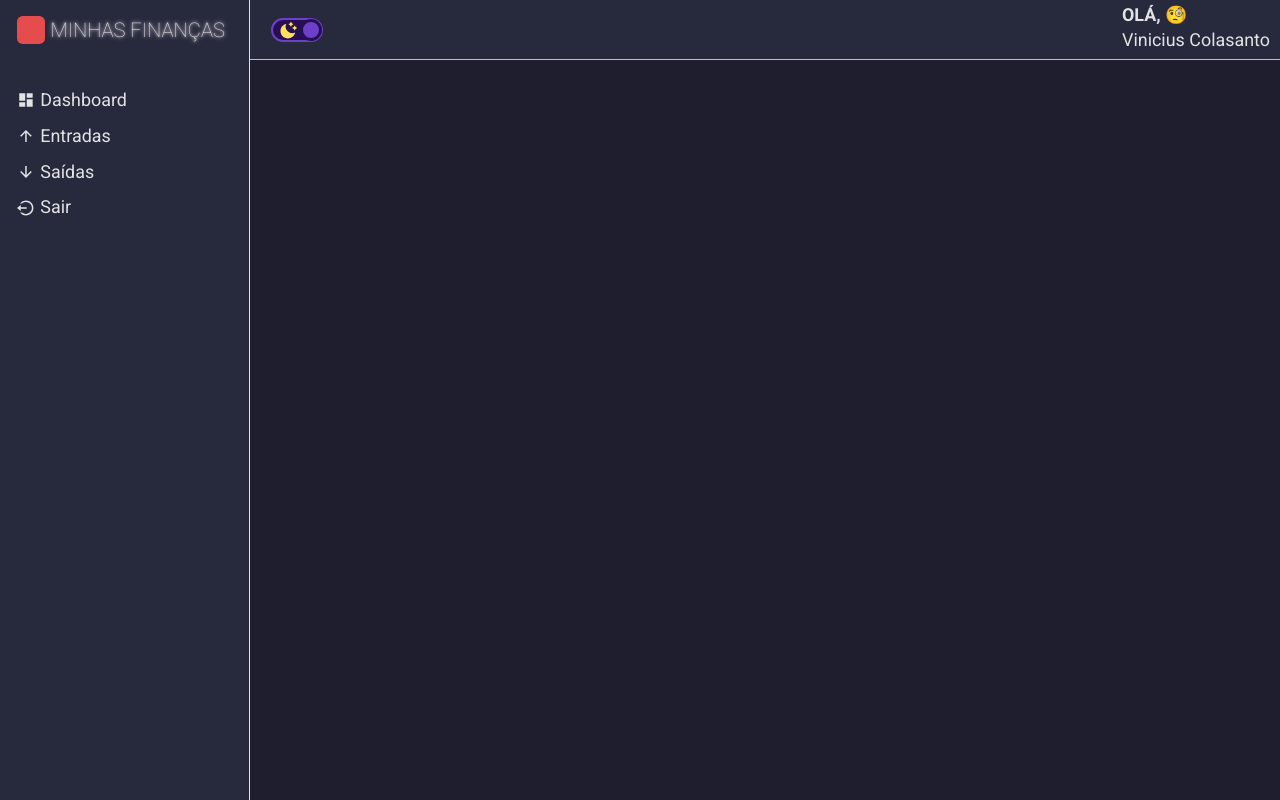
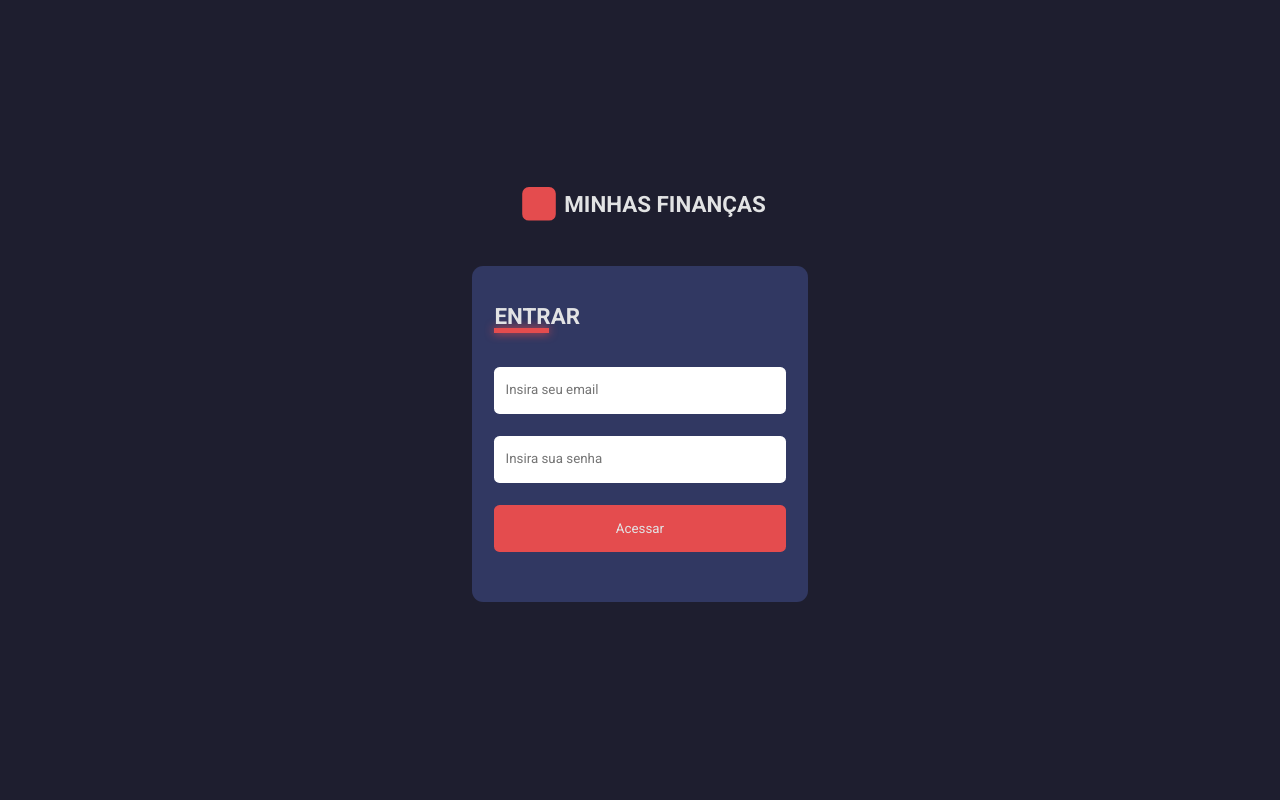
Before and after one commit to vscolasanto/my-financials, a React (Create React App) app: page / in a window 1280 px wide. Built offline with nearby package versions, Linux system fonts and the light colour scheme.

Commit message:
feat: create login page, input and button components

```diff
--- a/src/App.tsx
+++ b/src/App.tsx
@@ -4,7 +4,7 @@ import { ThemeProvider } from 'styled-components'
 
 import { useTheme } from 'hooks/theme'
 
-import Routes from 'routes/routes'
+import Routes from 'routes'
 
 const App: React.FC = () => {
   const { theme } = useTheme()
--- /dev/null
+++ b/src/components/shared/Button/index.tsx
@@ -0,0 +1,11 @@
+import React, { ButtonHTMLAttributes } from 'react'
+
+import * as S from './styles'
+
+type IButtonProps = ButtonHTMLAttributes<HTMLButtonElement>
+
+const Button: React.FC<IButtonProps> = ({ children, ...props }) => (
+  <S.Container {...props}>{children}</S.Container>
+)
+
+export default Button
--- /dev/null
+++ b/src/components/shared/Button/styles.ts
@@ -0,0 +1,16 @@
+import styled from 'styled-components'
+
+export const Container = styled.button`
+  width: 100%;
+  margin: 1rem 0;
+  padding: 1rem;
+  border: none;
+  border-radius: 0.5rem;
+  color: ${(props) => props.theme.colors.white};
+  background-color: ${(props) => props.theme.colors.danger};
+  transition: background-color 0.2s ease-in-out;
+
+  &:hover {
+    background-color: ${(props) => props.theme.colors.danger + '80'};
+  }
+`
--- /dev/null
+++ b/src/components/shared/InputText/index.tsx
@@ -0,0 +1,11 @@
+import React, { InputHTMLAttributes } from 'react'
+
+import * as S from './styles'
+
+type IInputText = InputHTMLAttributes<HTMLInputElement>
+
+const InputText: React.FC<IInputText> = ({ ...props }) => (
+  <S.Container {...props}></S.Container>
+)
+
+export default InputText
--- /dev/null
+++ b/src/components/shared/InputText/styles.ts
@@ -0,0 +1,8 @@
+import styled from 'styled-components'
+
+export const Container = styled.input`
+  width: 100%;
+  margin: 1rem 0;
+  padding: 1rem;
+  border-radius: 0.5rem;
+`
--- a/src/hooks/theme.tsx
+++ b/src/hooks/theme.tsx
@@ -1,32 +1,12 @@
 import React, { createContext } from 'react'
+import { DefaultTheme } from 'styled-components'
 
 import dark from 'styles/themes/dark'
 import light from 'styles/themes/light'
 
 interface IThemeContext {
   toggleTheme: () => void
-  theme: ITheme
-}
-
-interface ITheme {
-  title: string
-  colors: {
-    primary: string
-    secondary: string
-    tertiary: string
-    white: string
-    black: string
-    gray: string
-    detail: string
-    success: string
-    info: string
-    warning: string
-    danger: string
-    purpleLight: string
-    purpleDark: string
-    goldLight: string
-    goldDark: string
-  }
+  theme: DefaultTheme
 }
 
 const ThemeContext = createContext<IThemeContext>({} as IThemeContext)
@@ -38,7 +18,7 @@ function useTheme(): IThemeContext {
 }
 
 const ThemeProvider: React.FC = ({ children }) => {
-  const [theme, setTheme] = React.useState<ITheme>(() => {
+  const [theme, setTheme] = React.useState<DefaultTheme>(() => {
     const savedTheme = localStorage.getItem('$financials:theme')
 
     if (savedTheme) {
--- a/src/pages/Login/index.tsx
+++ b/src/pages/Login/index.tsx
@@ -1,7 +1,35 @@
 import React from 'react'
+import * as S from './styles'
+
+import { ReactComponent as LogoImg } from 'assets/images/logo.svg'
+
+import InputText from 'components/shared/InputText'
+import Button from 'components/shared/Button'
 
 const Login: React.FC = () => {
-  return <h1>Login</h1>
+  return (
+    <S.Container>
+      <S.Logo>
+        <LogoImg />
+        <h1>Minhas Finanças</h1>
+      </S.Logo>
+
+      <S.Form onSubmit={() => console.log()}>
+        <S.FormTitle>Entrar</S.FormTitle>
+
+        <InputText
+          autoComplete="off"
+          placeholder="Insira seu email"
+          required
+          type="email"
+        />
+
+        <InputText placeholder="Insira sua senha" required type="password" />
+
+        <Button type="submit">Acessar</Button>
+      </S.Form>
+    </S.Container>
+  )
 }
 
 export default Login
--- /dev/null
+++ b/src/pages/Login/styles.ts
@@ -0,0 +1,52 @@
+import styled from 'styled-components'
+
+export const Container = styled.div`
+  align-items: center;
+  background-color: ${(props) => props.theme.colors.primary};
+  color: ${(props) => props.theme.colors.white};
+  display: flex;
+  flex-direction: column;
+  flex: 1;
+  height: 100vh;
+  justify-content: center;
+`
+
+export const Logo = styled.div`
+  display: flex;
+  align-items: center;
+  margin-bottom: 3rem;
+
+  > h3 {
+    color: ${(props) => props.theme.colors.white};
+    margin-left: 1rem;
+  }
+
+  > svg {
+    height: 3rem;
+  }
+`
+
+export const Form = styled.form`
+  background-color: ${(props) => props.theme.colors.tertiary};
+  border-radius: 1rem;
+  height: 30rem;
+  margin: 1rem;
+  max-width: 30rem;
+  padding: 2rem;
+  width: 100%;
+  justify-content: center;
+  display: flex;
+  flex-direction: column;
+`
+
+export const FormTitle = styled.h1`
+  margin-bottom: 2rem;
+
+  &::after {
+    border-bottom: 5px solid ${(props) => props.theme.colors.danger};
+    box-shadow: 0 0 10px ${(props) => props.theme.colors.danger};
+    content: '';
+    display: block;
+    width: 55px;
+  }
+`
--- a/src/routes/index.tsx
+++ b/src/routes/index.tsx
@@ -1,5 +1,11 @@
-import Routes from './routes'
+import { BrowserRouter } from 'react-router-dom'
 
-const App = () => <Routes />
+import Login from 'pages/Login'
+
+const App = () => (
+  <BrowserRouter>
+    <Login />
+  </BrowserRouter>
+)
 
 export default App
--- a/src/routes/routes.tsx
+++ b/src/routes/routes.tsx
@@ -1,5 +1,5 @@
 import React from 'react'
-import { Switch, Route, BrowserRouter } from 'react-router-dom'
+import { Switch, Route } from 'react-router-dom'
 
 import Layout from 'components/core/Layout'
 import Dashboard from 'pages/Dashboard'
@@ -7,14 +7,12 @@ import FinancialMovement from 'pages/FinancialMovement'
 
 const Routes: React.FC = () => {
   return (
-    <BrowserRouter>
     <Layout>
       <Switch>
         <Route path="/dashboard" exact component={Dashboard} />
         <Route path="/movimento/:type" exact component={FinancialMovement} />
       </Switch>
     </Layout>
-    </BrowserRouter>
   )
 }
 
```
Also changed, not shown: src/routes/auth.routes.tsx (added, +12 -0 lines). Lines whose indentation alone changed are shown as unchanged.
